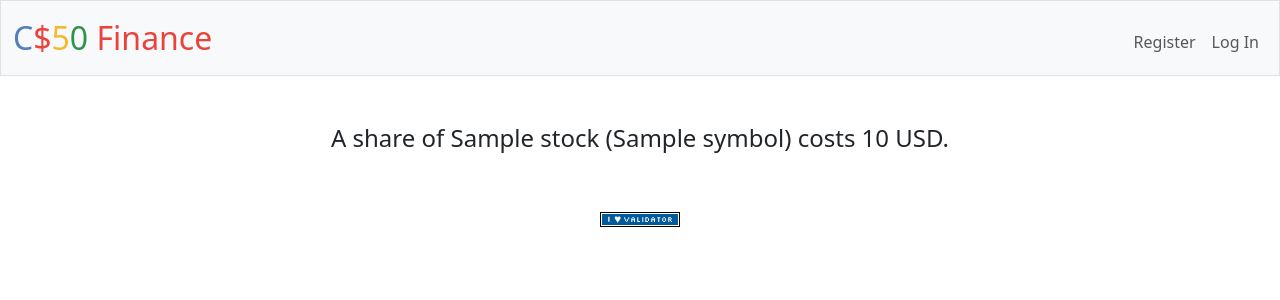
After one commit to xperrylive/Finance-tracker, a Flask app: template templates/quoted.html in a window 1280 px wide. The commit adds this page. Shown: the top 300 px of the page. Run offline with Flask 3, Linux system fonts and the light colour scheme; the template is opened without the code that fills it: most values are stand-ins (such as "Sample title", 1, 10 or a date in 2020); some libraries are stand-ins or nearby versions.

```diff
--- a/app.py
+++ b/app.py
@@ -4,7 +4,7 @@ from cs50 import SQL
 from flask import Flask, flash, redirect, render_template, request, session
 from flask_session import Session
 from werkzeug.security import check_password_hash, generate_password_hash
-
+from datetime import datetime, timedelta
 from helpers import apology, login_required, lookup, usd
 
 # Configure application
@@ -31,34 +31,38 @@ def after_request(response):
     return response
 
 
+price_cache = {}
 
 @app.route("/")
 @login_required
 def index():
     """Show portfolio of stocks"""
-    stocks = db.execute("SELECT * FROM holdings WHERE user_id = ?;", session["user_id"])
+    stocks = db.execute("SELECT symbol,shares,average_cost_basis FROM holdings WHERE user_id = ?;", session["user_id"])
     cash = db.execute("SELECT cash FROM users WHERE id = ?", session["user_id"])
     shares = []
     total_wallet_value = float(cash[0]["cash"])
     total_profit_and_loss = 0.0
     for row in stocks:
-        # calculate current holding value
-        quote = lookup(row["symbol"])
-        if not quote:
-            continue
+        if row["symbol"] in price_cache and (datetime.now() - price_cache[row["symbol"]]["timestamp"]) < timedelta(seconds=60):
+            quote = price_cache[row["symbol"]]
+        else:
+            quote = lookup(row["symbol"])
+            if not quote:
+                continue
+            price_cache[row["symbol"]] = quote
         total_wallet_value += (row["shares"] * quote["price"])
         unrealized_PnL= (quote["price"] - row["average_cost_basis"]) * row["shares"]
         total_profit_and_loss += unrealized_PnL
         shares.append(
             {"symbol": row["symbol"],
                 "shares": row["shares"],
-                "price": usd(quote["price"]),
-                "total": usd(row["shares"] * quote["price"]),
-                "PnL": usd(unrealized_PnL)
+                "price": quote["price"],
+                "total": row["shares"] * quote["price"],
+                "PnL": unrealized_PnL
             }
         )
     # profit_and_loss =
-    return render_template("home.html", shares=shares, cash=usd(cash[0]["cash"]), total_wallet_value=usd(total_wallet_value),total_profit_and_loss=usd(total_profit_and_loss) )
+    return render_template("home.html", shares=shares, cash=cash[0]["cash"], total_wallet_value=total_wallet_value,total_profit_and_loss=total_profit_and_loss)
 
 
 @app.route("/buy", methods=["GET", "POST"])
@@ -66,7 +70,6 @@ def index():
 def buy():
     """Buy shares of stock"""
     if request.method == "POST":
-        symbol = request.form.get("symbol", "").upper().strip()
         try:
             shares = int(request.form.get("shares_amount"))
             if shares <= 0:
@@ -75,6 +78,8 @@ def buy():
         except (ValueError, TypeError):
             flash("Invalid number of shares.")
             return render_template("buy.html")
+
+        symbol = request.form.get("symbol", "").upper().strip()
 
         if not symbol:
             flash("Please enter a stock symbol.")
@@ -111,8 +116,9 @@ def buy():
             db.execute("""
             UPDATE holdings
             SET shares = shares + ?,
-                average_cost_basis = ?;
-            """, shares,avg_cost_basis)
+                average_cost_basis = ?
+            WHERE user_id = ? AND symbol = ?;
+            """, shares,avg_cost_basis, user_id, symbol)
 
         flash(f"Bought {shares} shares of {stock['symbol']} successfully!")
         return redirect("/")
@@ -125,7 +131,7 @@ def buy():
 def history():
     """Show history of transactions"""
     user_id = session["user_id"]
-    data = db.execute("SELECT * FROM transactions WHERE user_id = ?", user_id)
+    data = db.execute("SELECT * FROM transactions WHERE user_id = ? ORDER BY timestamp DESC", user_id)
     return render_template("history.html",transactions=data)
 
 
@@ -137,12 +143,13 @@ def login():
     if request.method == "POST":
         # Ensure username was submitted
         if not request.form.get("username"):
-            return apology("must provide username", 403)
+            flash("must provide username", 403)
+            return render_template("login.html")
 
         # Ensure password was submitted
         elif not request.form.get("password"):
-            return apology("must provide password", 403)
-
+            flash("must provide password", 403)
+            return render_template("login.html")
         # Query database for username
         rows = db.execute(
             "SELECT * FROM users WHERE username = ?", request.form.get("username")
@@ -152,7 +159,8 @@ def login():
         if len(rows) != 1 or not check_password_hash(
             rows[0]["hash"], request.form.get("password")
         ):
-            return apology("invalid username and/or password", 403)
+            flash("invalid username and/or password", 403)
+            return render_template("login.html")
 
         # Remember which user has logged in
         session["user_id"] = rows[0]["id"]
@@ -174,7 +182,6 @@ def logout():
 
     # Forget any user_id
     session.clear()
-
     # Redirect user to login form
     return redirect("/")
 
@@ -183,7 +190,19 @@ def logout():
 @login_required
 def quote():
     """Get stock quote."""
-    return apology("TODO")
+    if request.method == "POST":
+        symbol = request.form.get("stock")
+        if not symbol:
+            flash("Enter a stock symbol.")
+            return render_template("quote.html")
+        stock = lookup(symbol)
+        if not stock:
+            flash("Incorrect stock symbol.")
+            return render_template("quote.html")
+        return render_template("quoted.html", stock=stock)
+    else:
+        return render_template("quote.html")
+
 
 
 @app.route("/register", methods=["GET", "POST"])
@@ -191,15 +210,17 @@ def register():
     """Register user"""
     if request.method == "POST":
         if not request.form.get("username") or not request.form.get("password"):
-            return apology("Please provide username AND password")
+            flash("Please provide username AND password")
+            return render_template("register.html")
 
         if request.form.get("password") != request.form.get("confirm_password"):
-            return apology("Passwords do not match")
-
+            flash("Passwords do not match")
+            return render_template("register.html")
         exists = db.execute("SELECT * FROM users WHERE username = ?", request.form.get("username").lower())
 
         if exists:
-            return apology("Username already exists")
+            flash("Username already exists")
+            return render_template("register.html")
 
         hash = generate_password_hash(request.form.get("password"))
 
@@ -223,32 +244,47 @@ def register():
 def sell():
     """Sell shares of stock"""
     user_id = session["user_id"]
-    data = db.execute("SELECT symbol,shares FROM holdings WHERE user_id = ?", user_id)
-    if request.method == "post":
-        symbol = request.form.get("symbol")
-        if symbol not in data:
-            flash("Invalid stock symbol.")
-            return render_template("sell.html",holdings=data)
+    if request.method == "POST":
+        data = db.execute("SELECT symbol,shares FROM holdings WHERE user_id = ?", user_id)
         try:
-            shares = int(request.form.get("shares_amount"))
+            shares = int(request.form.get("shares-to-sell"))
             if shares <= 0:
                 flash("Number of shares must be positive.")
                 return render_template("sell.html",holdings=data)
         except (ValueError, TypeError):
             flash("Invalid number of shares.")
             return render_template("sell.html",holdings=data)
-        for row in data:
-            if row[symbol]:
-                if shares > row["shares"]:
-                    flash("Insufficient shares to sell.")
-                    return render_template("sell.html",holdings=data)
+
+        symbol = request.form.get("stock-selected")
+        exist = db.execute("SELECT symbol,shares FROM holdings WHERE user_id = ? AND symbol = ?", user_id, symbol)
+        if not symbol:
+            flash("Please select a stock to sell.")
+            return render_template("sell.html",holdings=data)
+        if not exist:
+            flash("You do not own any shares of this stock.")
+            return render_template("sell.html",holdings=data)
+        if shares > exist[0]["shares"]:
+            flash("You do not have enough shares to sell.")
+            return render_template("sell.html",holdings=data)
+        stock = lookup(symbol)
+        if not stock:
+            flash("Incorrect stock symbol.")
+            return render_template("sell.html",holdings=data)
+        total_earnings = stock["price"] * shares
+
+        if shares == exist[0]["shares"]:
+            db.execute("DELETE FROM holdings WHERE user_id = ? AND symbol = ?", user_id, symbol)
+        db.execute("UPDATE users SET cash = cash + ? WHERE id = ?;", total_earnings, user_id)
+        db.execute("UPDATE holdings SET shares = shares - ? WHERE symbol = ? AND user_id = ?", shares, symbol, user_id)
         # Log transaction
-        # db.execute("INSERT INTO transactions (user_id, symbol, shares, price, event) VALUES (?,?,?,?, 'buy')", user_id, symbol, shares, stock["price"])
+        db.execute("INSERT INTO transactions (user_id, symbol, shares, price, event) VALUES (?,?,?,?, 'sell')", user_id, symbol, shares, stock["price"])
+        flash(f"Sold {shares} shares of {symbol} successfully!")
+        return redirect("/")
+
     else:
         return render_template("sell.html",holdings=data)
 
 
-    return apology("TODO")
 
 if __name__ == "__main__":
     app.run(debug=True)
--- a/helpers.py
+++ b/helpers.py
@@ -1,5 +1,5 @@
 import requests
-
+from datetime import datetime
 from flask import redirect, render_template, session
 from functools import wraps
 
@@ -55,7 +55,8 @@ def lookup(symbol):
         return {
             "name": quote_data["companyName"],
             "price": quote_data["latestPrice"],
-            "symbol": symbol.upper()
+            "symbol": symbol.upper(),
+            "timestamp": datetime.now()
         }
     except requests.RequestException as e:
         print(f"Request error: {e}")
--- a/templates/history.html
+++ b/templates/history.html
@@ -23,7 +23,7 @@
                     {{row.shares}}
                 </td>
                 <td>
-                    {{row.price}}
+                    {{row.price | usd}}
                 </td>
                 <td>
                     {{row.event}}
--- /dev/null
+++ b/templates/quoted.html
@@ -0,0 +1,11 @@
+{% extends "layout.html"%}
+{% block title%} Quoted Stock {% endblock%}
+
+{%block main%}
+
+<div class="text-center">
+
+    <h4> A share of {{ stock.name }} ({{ stock.symbol }}) costs {{ stock.price }} USD. </h4>
+</div>
+
+{% endblock %}
--- a/templates/sell.html
+++ b/templates/sell.html
@@ -9,14 +9,15 @@
 <form action="/sell" method="post">
     <div class="mb-3">
         <label class="form-label">Choose a stock</label>
-        <select id="stock-select" name="symbol" class="form-select mt-2" name="symbol">
+        <select id="stock-select" name="stock-selected" class="form-select mt-2" default="selected" required>
+            <option disabled selected value> -- select an option -- </option>
             {% for holding in holdings %}
                 <option value="{{ holding.symbol }}">{{ holding.symbol }} — {{ holding.shares }} shares</option>
             {% endfor %}
         </select>
 
         <div class="input-group">
-            <input type="number" id="shares_amount" name="shares" class="form-control" placeholder="Shares...">
+            <input type="number" id="shares_amount" name="shares-to-sell" class="form-control" placeholder="Shares..." required min="1">
         </div>
 
         <button type="submit" class="btn btn-primary mt-3">Sell</button>
```
Also changed, not shown: templates/home.html (+6 -6 lines), templates/quote.html (added, +14 -0 lines).
